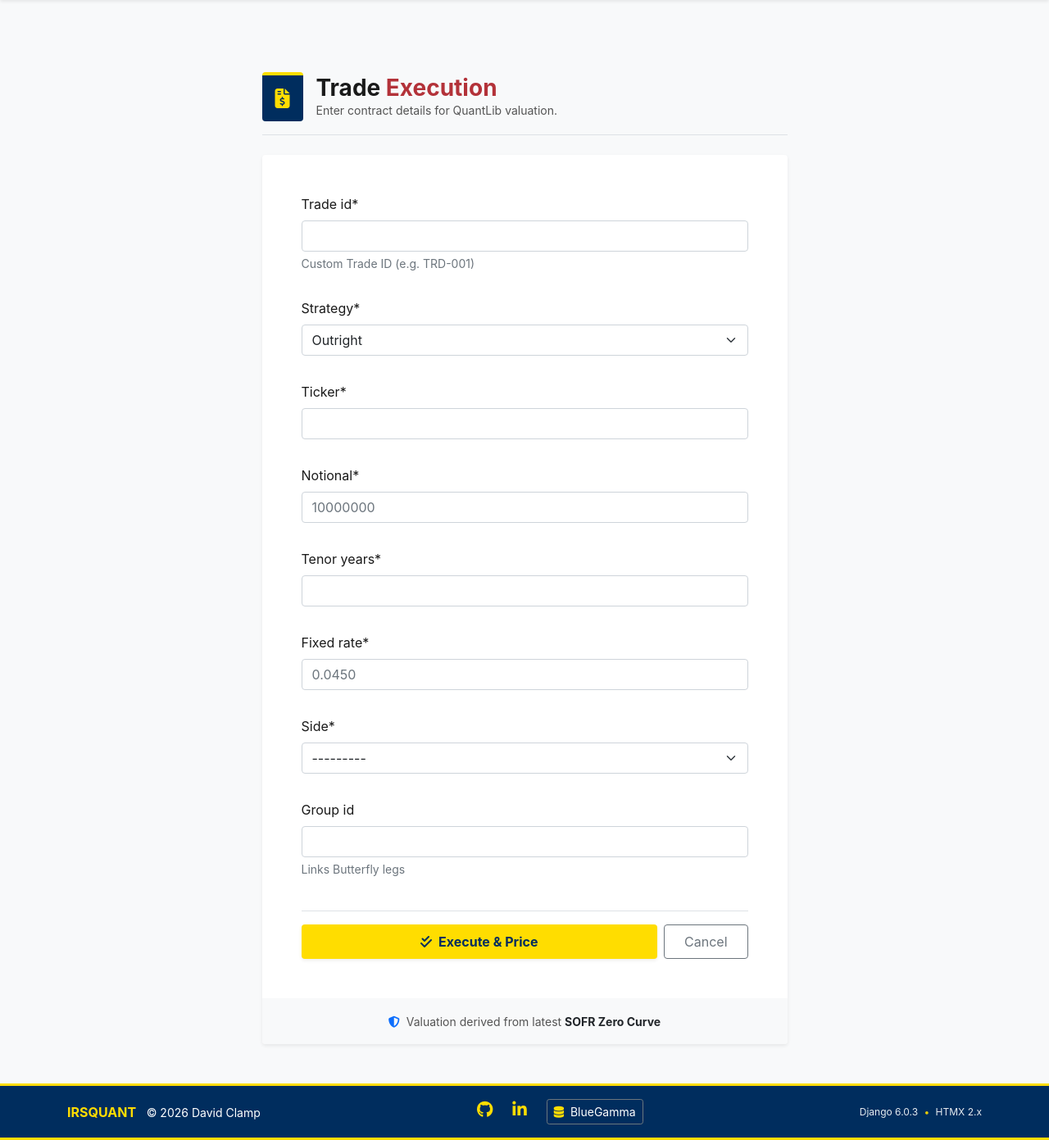
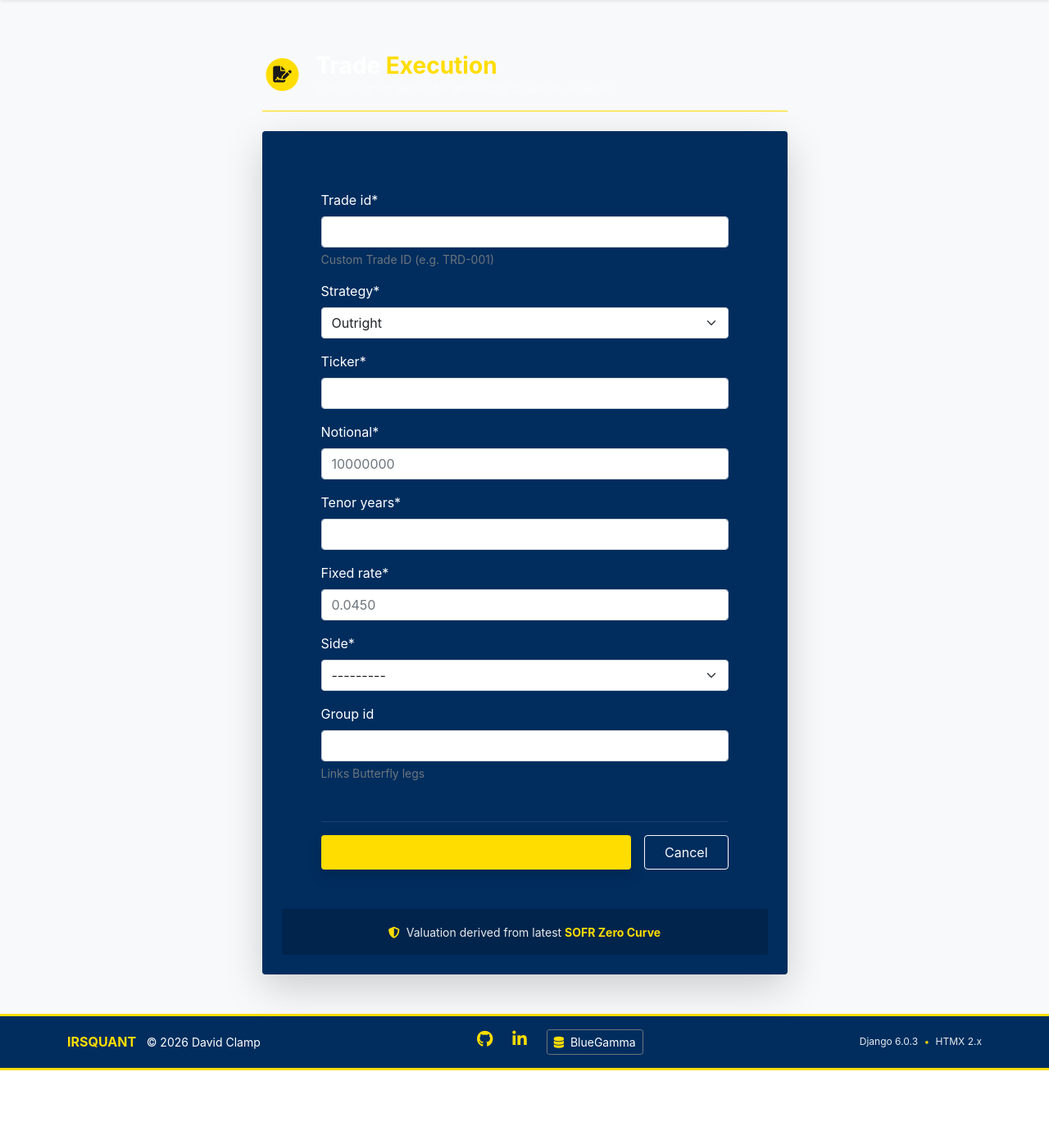
Before and after one commit to DavidClamp/project-swaps, a Django app: page /add-trade/ in a window 1280 px wide. Shown: the part 78-1469 px from the top of the page at 82% size. After the commit the page ends 1384 px from the top, so only its background shows below. Run offline with Django 4.2, Linux system fonts and the light colour scheme; a user stored in the database is signed in; some libraries are stand-ins or nearby versions.

Commit message:
Add trade CSS to math branding

```diff
--- a/workspace/templates/workspace/add_trade.html
+++ b/workspace/templates/workspace/add_trade.html
@@ -4,37 +4,47 @@
 {% block title %}Execute Trade | IRSQuant{% endblock %}
 
 {% block content %}
-<div class="container py-5 mt-4">
+<div class="container py-5">
     <div class="row justify-content-center">
         <div class="col-lg-7">
+
             <!-- Header Section -->
-            <div class="d-flex align-items-center mb-4 border-bottom pb-3">
-                <div class="p-3 rounded me-3 card-access-dark">
-                    <!-- Icon forced to Gold for Navy background contrast -->
-                    <i class="fa-solid fa-file-invoice-dollar fa-xl text-ua-gold"></i>
+            <!-- Aligns with the Dashboard aesthetic -->
+            <div class="d-flex align-items-center mb-4 pb-3" style="border-bottom: 1px solid var(--ua-gold);">
+                <div class="me-3">
+                    <span class="fa-stack fa-lg">
+                        <i class="fa-solid fa-circle fa-stack-2x text-ua-gold"></i>
+                        <i class="fa-solid fa-file-signature fa-stack-1x text-ua-navy"></i>
+                    </span>
                 </div>
                 <div>
-                    <h1 class="h3 mb-0 fw-bold">Trade <span class="brand-orange">Execution</span></h1>
-                    <p class="text-muted mb-0 small">Enter contract details for QuantLib valuation.</p>
+                    <h1 class="h3 mb-0 fw-bold text-white">Trade <span class="text-ua-gold">Execution</span></h1>
+                    <p class="text-white-50 mb-0 small">Enter contract details for immediate QuantLib valuation.</p>
                 </div>
             </div>
 
-            <!-- Form Card -->
-            <div class="card shadow-sm border-0 overflow-hidden" style="background-color: white;">
+            <!-- Form Card: Dark Mode -->
+            <!-- Uses card-access-dark to inherit Navy BG and Gold Border -->
+            <div class="card shadow-lg border-0 card-access-dark">
                 <div class="card-body p-4 p-md-5">
+
                     <form method="POST" class="needs-validation" novalidate>
                         {% csrf_token %}
 
-                        <div class="row g-3">
+                        <!-- Crispy Forms to render inputs -->
+                        <div class="text-white">
                             {{ form|crispy }}
                         </div>
 
                         <!-- Action Row -->
-                        <div class="mt-4 pt-3 border-top d-flex gap-2">
-                            <button type="submit" class="btn btn-ua-gold px-4 py-2 flex-grow-1 shadow-sm">
-                                <i class="fa-solid fa-check-double me-2"></i>Execute & Price
+                        <div class="mt-5 pt-3 d-flex gap-3" style="border-top: 1px solid rgba(255,255,255,0.1);">
+                            <!-- Primary: Gold -->
+                            <button type="submit" class="btn btn-ua-gold px-4 py-2 flex-grow-1 shadow fw-bold">
+                                <i class="fa-solid fa-gavel me-2"></i>Execute Trade
                             </button>
-                            <a href="{% url 'blotter' %}" class="btn btn-outline-secondary px-4 py-2">
+
+                            <!-- Secondary: Silver/Dark -->
+                            <a href="{% url 'blotter' %}" class="btn btn-outline-light px-4 py-2">
                                 Cancel
                             </a>
                         </div>
@@ -42,14 +52,15 @@
                 </div>
 
                 <!-- Footer Info Bar -->
-                <div class="card-footer border-0 py-3 text-center bg-light">
-                    <small class="text-muted">
-                        <i class="fa-solid fa-shield-halved me-1 text-primary"></i>
+                <div class="card-footer border-0 py-3 text-center" style="background-color: rgba(0,0,0,0.2);">
+                    <small class="text-white-50">
+                        <i class="fa-solid fa-shield-halved me-1 text-ua-gold"></i>
                         Valuation derived from latest
-                        <strong class="text-dark">SOFR Zero Curve</strong>
+                        <strong class="text-white">SOFR Zero Curve</strong>
                     </small>
                 </div>
             </div>
+
         </div>
     </div>
 </div>
```
